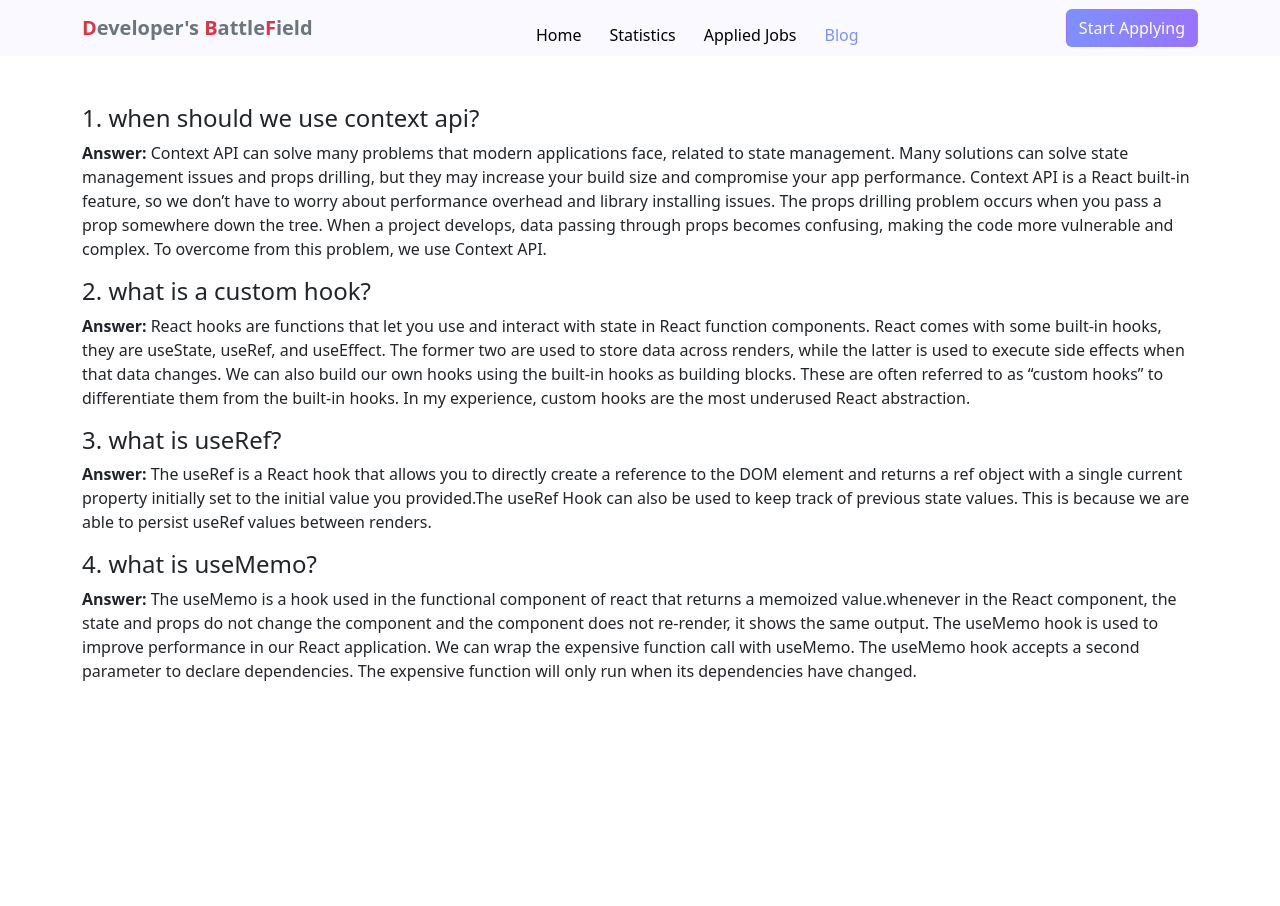
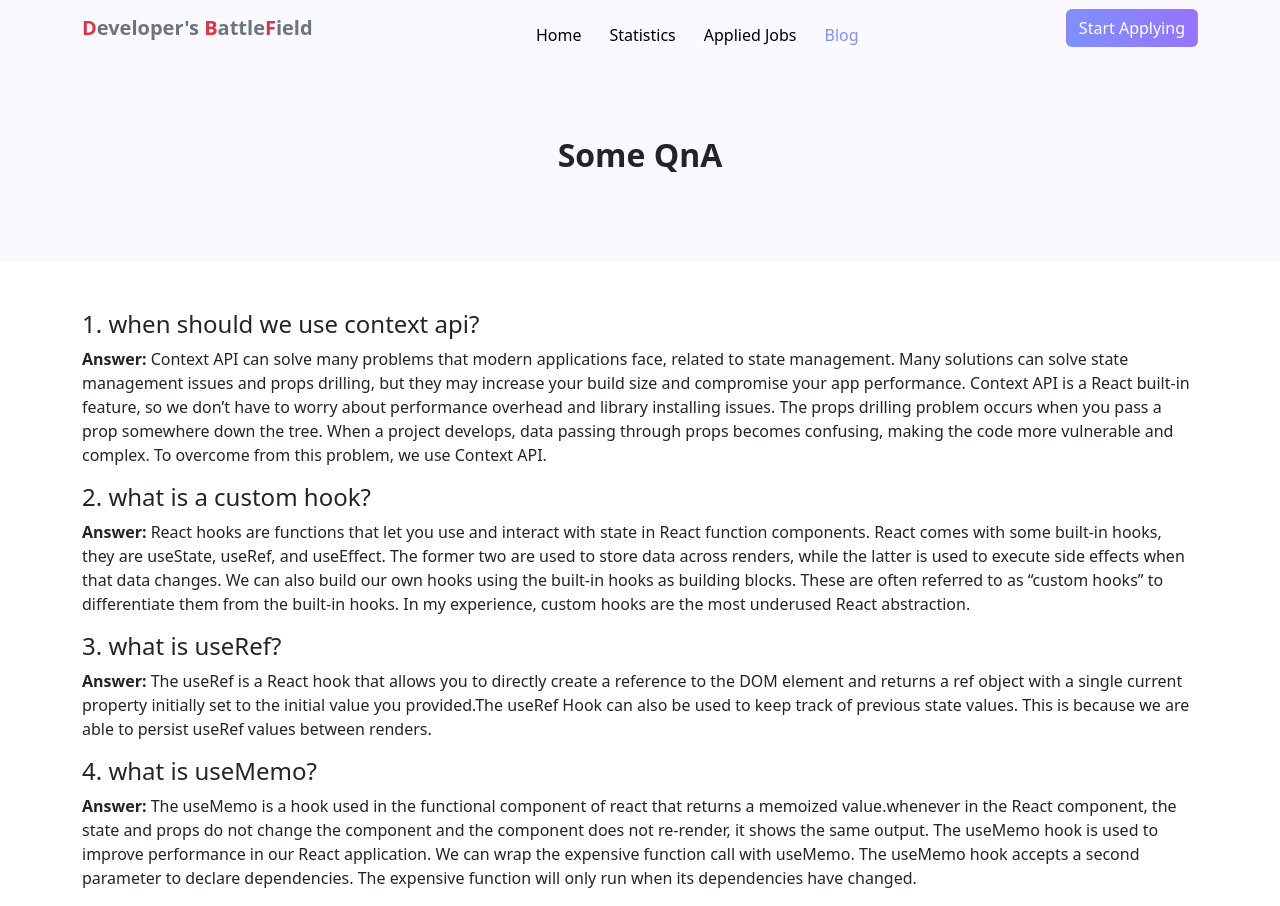
Before and after one commit to tarekhasan1/developer-battlefield, a React (Vite) app: page /blog in a window 1280 px wide. Before the commit the page ends 800 px from the top, so only its background shows below. Built offline with nearby package versions, Linux system fonts and the light colour scheme.

Commit message:
minor changes within json file and overall design

```diff
--- a/src/routes/Blog.jsx
+++ b/src/routes/Blog.jsx
@@ -2,8 +2,11 @@ import React from "react";
 import Banner from "../components/banner/Banner";
 
 const Blog = () => {
-    return (<div className="container mt-5">
-    <div className="">
+    return (<div>
+    <div className="page-title">
+                <h2 className="text-center fw-bold">Some QnA</h2>
+            </div>
+    <div className="container mt-5">
     <h4>1. when should we use context api?</h4>
     <p><strong>Answer:</strong> Context API can solve many problems that modern applications face, related to state management. Many solutions can solve state management issues and props drilling, but they may increase your build size and compromise your app performance. Context API is a React built-in feature, so we don’t have to worry about performance overhead and library installing issues.
     The props drilling problem occurs when you pass a prop somewhere down the tree. When a project develops, data passing through props becomes confusing, making the code more vulnerable and complex. To overcome from this problem, we use Context API.</p>
--- a/src/routes/Statistics.jsx
+++ b/src/routes/Statistics.jsx
@@ -49,9 +49,9 @@ const Statistics = () => {
     <div className="page-title">
                 <h2 className="text-center fw-bold">Assignment Statistics</h2>
             </div>
-    <div className="container mt-5">
+    <div className="container mt-5 overflow-auto">
     <AreaChart className="mx-auto"
-          width={1100}
+          width={1200}
           height={400}
           data={assignmentData}
         >
```
Also changed, not shown: public/featured-job.json (+6 -6 lines).
